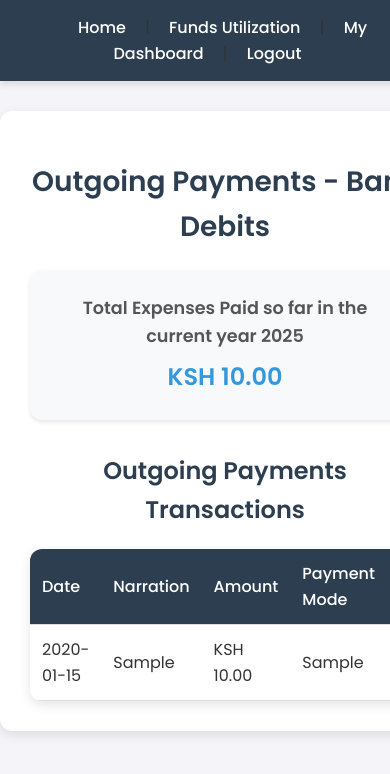
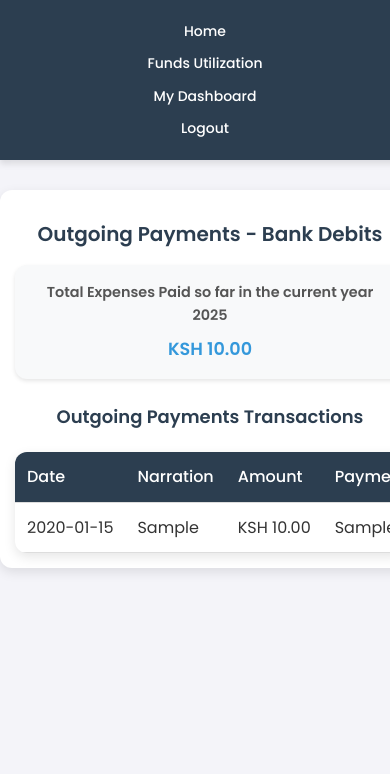
Before and after one commit to kkaberia/svg-to-gif, a Flask app: page /fund_utilization_view in a window 390 px wide; the page is wider, and only the part inside the window is pictured. Shown: the top 774 px of that part. Run offline with Flask 3, Linux system fonts and the light colour scheme; tables that the repository leaves empty hold one stand-in row (values such as "Sample post"); some libraries are stand-ins or nearby versions.

Commit message:
Updated HTML  with new features

```diff
--- a/templates/dashboard.html
+++ b/templates/dashboard.html
@@ -237,7 +237,7 @@
     <!-- Admin-Specific Menus -->
     {% if session.get('user_role') == 'admin' %}
       <a href="{{ url_for('admin_dashboard') }}">Admin Dashboard</a>
-      <a href="{{ url_for('fund_utilization') }}">Fund Utilization</a>
+      <a href="{{ url_for('fund_utilization') }}">Add Expense</a>
       <a href="{{ url_for('admin_add_payment') }}">Admin Add Payment</a>
       <a href="{{ url_for('add_user') }}">Add User</a>
     {% endif %}
--- a/templates/fund_utilization_view.html
+++ b/templates/fund_utilization_view.html
@@ -45,7 +45,7 @@
     /* Fund Utilization Container */
     .fund-utilization-container {
       background-color: #fff;
-      padding: 30px;
+      padding: 20px;
       border-radius: 12px;
       box-shadow: 0 4px 12px rgba(0, 0, 0, 0.1);
       max-width: 800px;
@@ -55,15 +55,15 @@
     }
 
     h1 {
-      font-size: 28px;
-      margin-bottom: 20px;
+      font-size: 24px;
+      margin-bottom: 15px;
       color: #2c3e50;
       font-weight: 600;
     }
 
     h2 {
-      font-size: 24px;
-      margin-bottom: 20px;
+      font-size: 20px;
+      margin-bottom: 15px;
       color: #2c3e50;
       font-weight: 600;
     }
@@ -72,13 +72,13 @@
     .summary {
       display: grid;
       grid-template-columns: repeat(auto-fit, minmax(150px, 1fr));
-      gap: 1.5rem;
-      margin-bottom: 2rem;
+      gap: 1rem;
+      margin-bottom: 1.5rem;
     }
 
     .summary-item {
       background-color: #f8f9fa;
-      padding: 1.5rem;
+      padding: 1rem;
       border-radius: 12px;
       box-shadow: 0 2px 4px rgba(0, 0, 0, 0.1);
       text-align: center;
@@ -92,13 +92,13 @@
 
     .summary-item strong {
       display: block;
-      font-size: 1.1rem;
+      font-size: 1rem;
       margin-bottom: 0.5rem;
       color: #555;
     }
 
     .summary-item span {
-      font-size: 1.5rem;
+      font-size: 1.25rem;
       font-weight: 600;
       color: #3498db;
     }
@@ -151,14 +151,66 @@
       background-color: #f8d7da;
       color: #721c24;
     }
+
+    /* Responsive Styles */
+    @media (max-width: 768px) {
+      /* Navigation Bar */
+      nav {
+        padding: 10px;
+      }
+
+      nav a {
+        display: block;
+        margin: 10px 0;
+        font-size: 14px;
+      }
+
+      /* Fund Utilization Container */
+      .fund-utilization-container {
+        padding: 15px;
+      }
+
+      h1 {
+        font-size: 20px;
+      }
+
+      h2 {
+        font-size: 18px;
+      }
+
+      /* Summary Section */
+      .summary {
+        grid-template-columns: 1fr;
+        gap: 1rem;
+      }
+
+      .summary-item {
+        padding: 1rem;
+      }
+
+      .summary-item strong {
+        font-size: 0.9rem;
+      }
+
+      .summary-item span {
+        font-size: 1.1rem;
+      }
+
+      /* Table Responsiveness */
+      table {
+        display: block;
+        overflow-x: auto;
+        white-space: nowrap;
+      }
+    }
   </style>
 </head>
 <body>
   <!-- Navigation Bar -->
   <nav>
-    <a href="{{ url_for('home') }}">Home</a> |
-    <a href="{{ url_for('fund_utilization_view') }}" class="active">Funds Utilization</a> |
-    <a href="{{ url_for('dashboard') }}">My Dashboard</a> |
+    <a href="{{ url_for('home') }}">Home</a>
+    <a href="{{ url_for('fund_utilization_view') }}" class="active">Funds Utilization</a>
+    <a href="{{ url_for('dashboard') }}">My Dashboard</a>
     <a href="{{ url_for('logout') }}">Logout</a>
   </nav>
 
```
